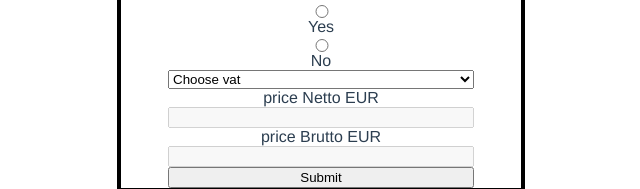
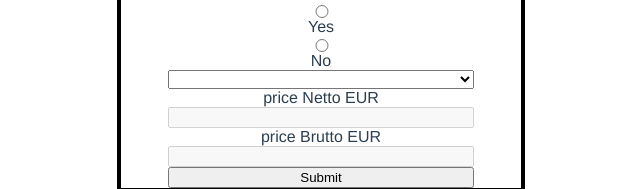
Before and after one commit to Datureli/recruitmentTask, a Vue app: page / in a window 1280 px wide. Shown: the part 236-425 px from the top of the page, without its empty margins (319-959 px from the left). Built offline with nearby package versions, Linux system fonts and the light colour scheme.

Commit message:
disable button before choose vat

```diff
--- a/src/App.vue
+++ b/src/App.vue
@@ -23,18 +23,18 @@
         <p v-if="radiusButton" class="errors">Text is required</p>
       </div>
 
-      <select placeholder="Choose Vat" v-model="vatInput">
-        <option :value="dsadsa" disabled hidden>Choose vat</option>
-        <option>19%</option>
-        <option>21%</option>
-        <option>23%</option>
-        <option>25%</option>
+      <select @change="changeDisable" v-model="vatInput">
+        <option disabled hidden>Choose vat</option>
+        <option :value="19">19%</option>
+        <option :value="21">21%</option>
+        <option :value="23">23%</option>
+        <option :value="25">25%</option>
       </select>
-      <label for="price Netto EUR" >price Netto EUR</label>
-      <input type="text" disabled />
+      <label for="price Netto EUR">price Netto EUR</label>
+      <input type="text" :disabled="isDisabled" />
       <label for="price Brutto EUR">price Brutto EUR</label>
-      <input type="text"  :disabled="isDisabled"/>
-      <button  type="submit">Submit</button>
+      <input type="text" :value="vatInput" :disabled="isDisabled" />
+      <button type="submit">Submit</button>
     </form>
   </div>
 </template>
@@ -44,11 +44,10 @@ export default {
   name: "App",
   data() {
     return {
-          disabled: false,
+      disabled: false,
       form: {
-
         description: "",
-        vatInput: 'Choose Vat',
+        vatInput: "",
         sendInformation: null,
         radiusButton: null,
         bruttoPriceInput: null,
@@ -59,20 +58,27 @@ export default {
   },
   methods: {
     submitForm() {
-      const radioButtonValidation = !!this.radiusButton
+      const radioButtonValidation = !!this.radiusButton;
       const formValidation =
-        this.descriptionValidation && this.descriptionLengthValidation && radioButtonValidation && this.disableBrutto
+        this.descriptionValidation &&
+        this.descriptionLengthValidation &&
+        radioButtonValidation &&
+        this.disableBrutto;
       if (formValidation) {
         return "good";
       } else {
         return "wrong";
       }
     },
+    changeDisable() {
+      this.disabled = true
+    },
   },
   computed: {
     isDisabled() {
      return this.disabled === false
     },
+
     descriptionValidation() {
       return !!this.form.description;
     },
```
